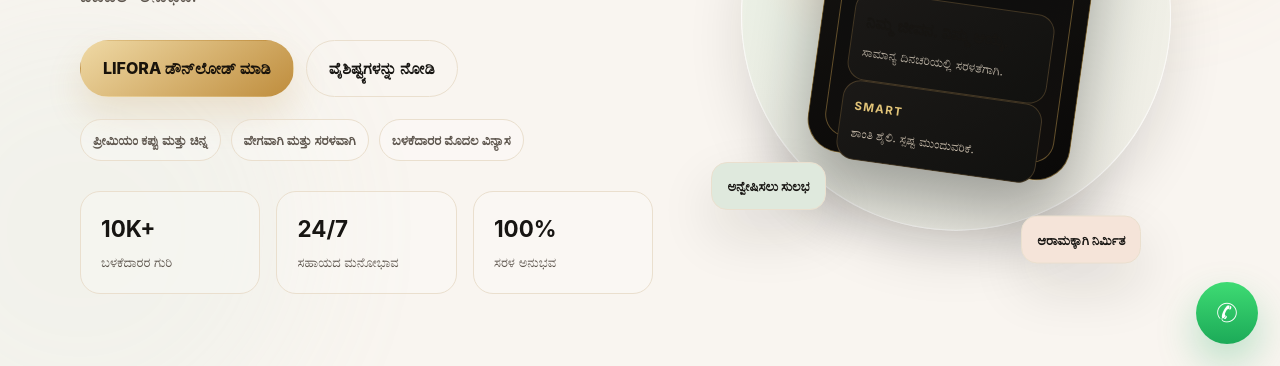
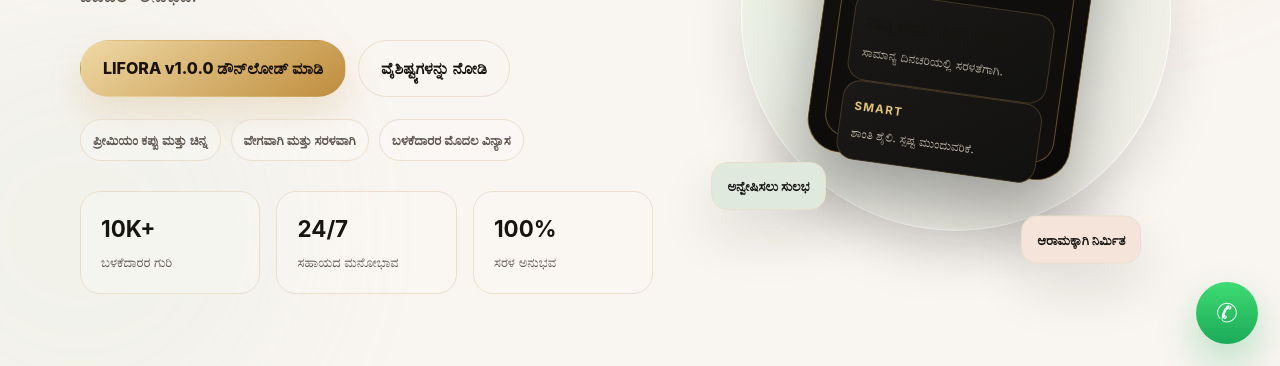
Before and after one commit to rahulgowdajio1432-arch/lifora-website, a plain HTML site: page index.html in a window 1280 px wide. Shown: the part 434-800 px from the top of the page. Drawn offline with Linux system fonts and the light colour scheme.

Commit message:
Update website download button to latest signed LIFORA APK

```diff
--- a/index.html
+++ b/index.html
@@ -65,7 +65,7 @@
           <h1 class="hero-title" data-en-html="Your Life.<br><em>Your Choice.</em>" data-kn-html="ನಿಮ್ಮ ಜೀವನ.<br><em>ನಿಮ್ಮ ಆಯ್ಕೆ.</em>">ನಿಮ್ಮ ಜೀವನ.<br><em>ನಿಮ್ಮ ಆಯ್ಕೆ.</em></h1>
           <p class="lead" data-en="Welcome to LIFORA — a premium, simple, and personal digital experience designed to feel effortless from the first tap." data-kn="LIFORA ಗೆ ಸ್ವಾಗತ — ಮೊದಲ ಸ್ಪರ್ಶದಿಂದಲೇ ಅರ್ಥವಾಗುವ, ಸೊಬಗುಮಯ ಮತ್ತು ಸೌಮ್ಯ ಡಿಜಿಟಲ್ ಅನುಭವ.">LIFORA ಗೆ ಸ್ವಾಗತ — ಮೊದಲ ಸ್ಪರ್ಶದಿಂದಲೇ ಅರ್ಥವಾಗುವ, ಸೊಬಗುಮಯ ಮತ್ತು ಸೌಮ್ಯ ಡಿಜಿಟಲ್ ಅನುಭವ.</p>
           <div class="cta-row">
-            <a href="https://www.dropbox.com/scl/fi/3xwg0u2ezlyll9roe62vq/LIFORA-latest-signed.apk?rlkey=sl3qrd4lpeh5i5ydgyc3ug52n&dl=1" download class="btn primary" data-en="Download LIFORA" data-kn="LIFORA ಡೌನ್‌ಲೋಡ್ ಮಾಡಿ">LIFORA ಡೌನ್‌ಲೋಡ್ ಮಾಡಿ</a>
+            <a href="https://github.com/rahulgowdajio1432-arch/lifora-new-android/releases/download/lifora-v1.0.0/LIFORA.apk" download class="btn primary" data-en="Download LIFORA v1.0.0" data-kn="LIFORA v1.0.0 ಡೌನ್‌ಲೋಡ್ ಮಾಡಿ">LIFORA ಡೌನ್‌ಲೋಡ್ ಮಾಡಿ</a>
             <a href="#features" class="btn secondary" data-en="Explore features" data-kn="ವೈಶಿಷ್ಟ್ಯಗಳನ್ನು ನೋಡಿ">ವೈಶಿಷ್ಟ್ಯಗಳನ್ನು ನೋಡಿ</a>
           </div>
           <div class="mini-badges">
```
